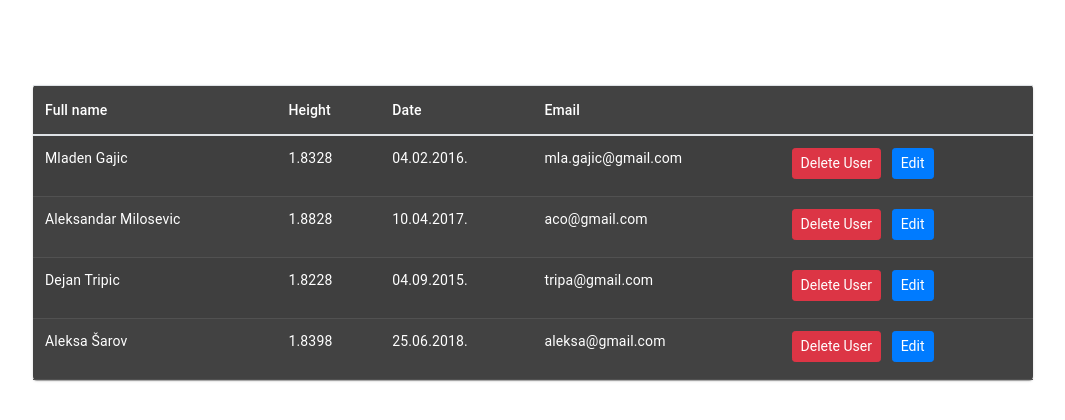
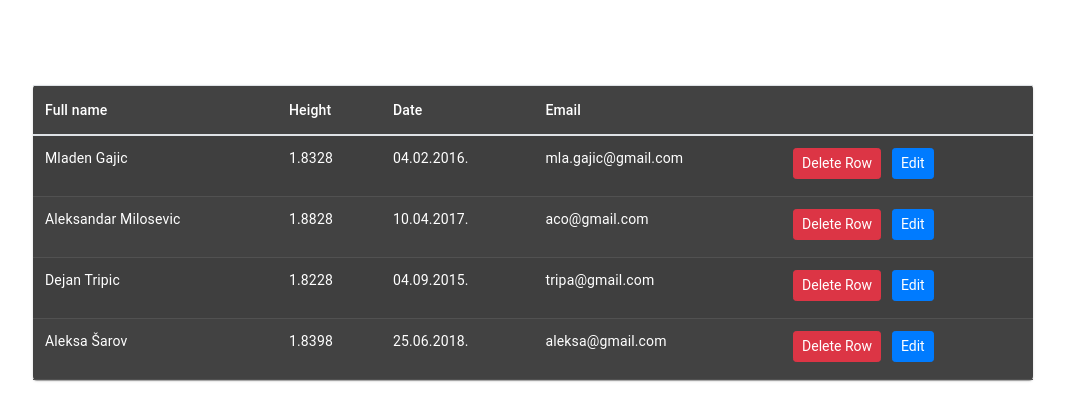
Before and after one commit to gajicML/react-dynamic-data-table, a React (Create React App) app: page / in a window 1280 px wide. Shown: the top 420 px of the page, without its empty margins (107-1172 px from the left). Built offline with nearby package versions, Linux system fonts and the light colour scheme.

Commit message:
minor indent and naming changes

```diff
--- a/src/components/App.js
+++ b/src/components/App.js
@@ -27,7 +27,6 @@ class App extends React.Component {
     }
 
     deleteRow = (rowIndex) => {
-      console.log(rowIndex);
       let dataCopy = this.state.data;
       dataCopy = dataCopy.filter(item => item.id !== rowIndex);
       this.setState({
@@ -38,6 +37,7 @@ class App extends React.Component {
     render() {
         return(
           <div className="App">
+
             <MuiThemeProvider theme={theme}>
               <TextField
                 name="firstName"
@@ -51,10 +51,9 @@ class App extends React.Component {
                 data={this.state.data}
                 header={header}
                 deleteRow={this.deleteRow}
-                      addRowIndexToState={this.addRowIndexToState}
               />
+            </MuiThemeProvider>
 
-            </MuiThemeProvider>
           </div>
         )
     }
--- a/src/components/Slot.js
+++ b/src/components/Slot.js
@@ -1,20 +1,20 @@
 import React from 'react'
 import Button from 'react-bootstrap/Button';
 
-export default function Slot(props) {
+export default function Slot({ deleteRow, editRow, itemId }) {
     return (
         <>
            <Button
                 className="btn btn-danger btn-sm"
-                onClick={() => {props.deleteRow(props.e_index)}}
+                onClick={() => {deleteRow(itemId)}}
             >
-                Delete User
+                Delete Row
             </Button>
             &nbsp;
             &nbsp;
             <Button
                 className="btn btn-primary btn-sm"
-                onClick={() => {props.editRow(props.index)}}
+                onClick={() => {editRow(itemId)}}
             >
                 Edit
             </Button>
--- a/src/components/Table.js
+++ b/src/components/Table.js
@@ -18,7 +18,7 @@ const row = (item, index, header, deleteRow, editRow) => (
             </TableCell>
         )}
         <TableCell>
-            <Slot deleteRow={deleteRow} e_index={item.id}/>
+            <Slot deleteRow={deleteRow} itemId={item.id}/>
         </TableCell>
 
     </TableRow>
@@ -35,8 +35,6 @@ const getComponent = (type, value) => {
             return <Date date={value}/>;
     }
 };
-
-
 
 export default ({ data, header, deleteRow, editRow }) => {
     return(
```
Lines whose indentation alone changed are shown as unchanged.
